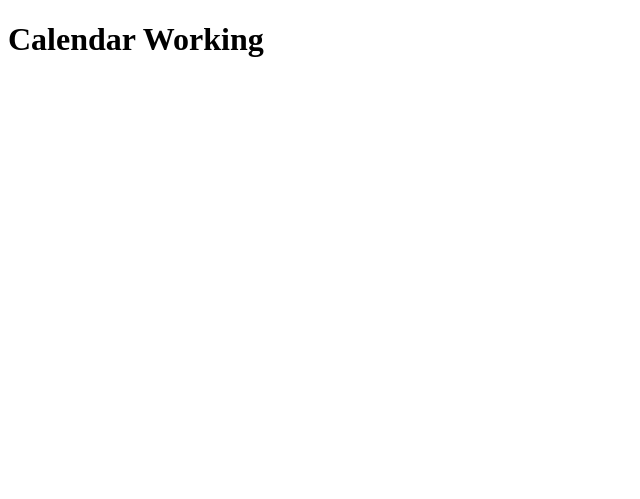
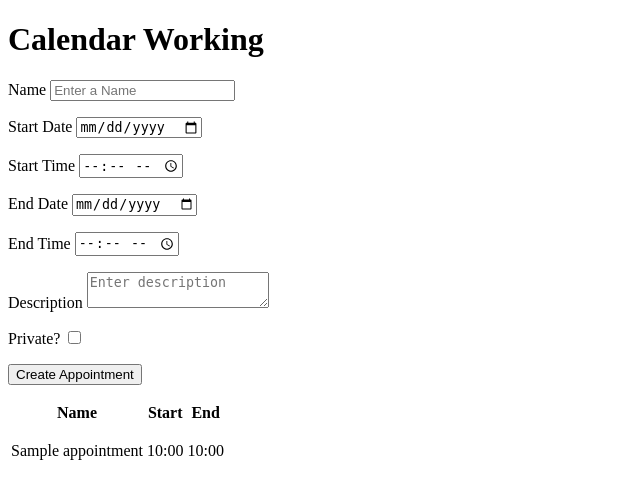
Before and after one commit to anassri/calendar-this-python-flask, a Flask app: page / in a window 1280 px wide. Shown: the top 499 px of the page, without its empty margins (0-640 px from the left). Run offline with Flask 2, Linux system fonts and the light colour scheme; a database or web service that is not in the repository returns one stand-in record (values such as "Sample title"); some libraries are stand-ins or nearby versions.

Commit message:
Create appointment implemented, error validation started

```diff
--- /dev/null
+++ b/app/forms.py
@@ -0,0 +1,30 @@
+# pylint: disable=no-self-argument
+from wtforms.fields import (
+    BooleanField, DateField,
+    StringField, SubmitField,
+    TextAreaField, TimeField
+)
+from flask_wtf import FlaskForm
+from wtforms.validators import DataRequired, ValidationError
+from wtforms.widgets.html5 import DateInput, TimeInput
+from datetime import datetime
+
+
+class AppointmentForm(FlaskForm):
+    name= StringField('Name',validators=[DataRequired()])
+    start_date= DateField('Start Date',validators=[DataRequired()], widget=DateInput())
+    start_time= TimeField('Start Time',validators=[DataRequired()], widget=TimeInput())
+    end_date= DateField('End Date',validators=[DataRequired()], widget=DateInput())
+    end_time= TimeField('End Time',validators=[DataRequired()], widget=TimeInput())
+    description= TextAreaField('Description',validators=[DataRequired()])
+    private= BooleanField('Private')
+    submit= SubmitField('Create Appointment')
+
+    def validate_end_date(form, field):
+        start = datetime.combine(form.start_date.data, form.start_time.data)
+        # end = datetime.combine(field.data, form.end_time.data)
+        print(field)
+        end = datetime.combine(form.end_date.data, form.end_time.data)
+        if start >= end:
+            msg = "End date/time must come after start date/time"
+            raise ValidationError(msg)
--- a/app/routes.py
+++ b/app/routes.py
@@ -1,7 +1,38 @@
-from flask import Blueprint,render_template
+from flask import Blueprint, render_template, request, redirect
+import psycopg2
+import os
+from app.forms import AppointmentForm
 
-bp = Blueprint( 'main', __name__)
+bp = Blueprint('main', __name__)
 
-@bp.route('/')
+CONNECTION_PARAMETERS = {
+    "user": os.environ.get("DB_USER"),
+    "password": os.environ.get("DB_PASS"),
+    "dbname": os.environ.get("DB_NAME"),
+    "host": os.environ.get("DB_HOST"),
+}
+
+@bp.route('/', methods=['GET', 'POST'])
 def main():
-    return render_template('main.html')
+    form = AppointmentForm()
+    if form.validate_on_submit():
+        req = dict(request.form)
+        req['start_datetime'] = req['start_date'] +" " + req['start_time']
+        req['end_datetime'] = req['end_date'] + " " + req['end_time']
+        if not "private" in req:
+            req["private"] = False
+        with psycopg2.connect(**CONNECTION_PARAMETERS) as conn:
+            with conn.cursor() as curs:
+                curs.execute('''INSERT INTO appointments (name, start_datetime, end_datetime, description, private)
+                                values (%(name)s, %(start_datetime)s, %(end_datetime)s, %(description)s, %(private)s);''', req)
+        return redirect("/")
+
+    with psycopg2.connect(**CONNECTION_PARAMETERS) as conn:
+        with conn.cursor() as curs:
+            curs.execute('''SELECT id, name, start_datetime, end_datetime
+                            FROM appointments
+                            ORDER BY start_datetime;''')
+            result = curs.fetchall()
+
+
+    return render_template('main.html', rows=result, form=form)
--- a/app/templates/main.html
+++ b/app/templates/main.html
@@ -7,5 +7,43 @@
 </head>
 <body>
     <h1>Calendar Working</h1>
+    <form method="post" action='/'>
+        <p>{{ form.hidden_tag() }}</p>
+        <p>Name {{ form.name(placeholder='Enter a Name') }}</p>
+        <p>Start Date {{ form.start_date() }}</p>
+        <p> Start Time {{ form.start_time() }}</p>
+        <p>End Date {{ form.end_date() }}</p>
+        <p>End Time {{ form.end_time() }}</p>
+        <p>Description {{ form.description(placeholder='Enter description') }}</p>
+        <p>Private? {{ form.private()}}</p>
+        <p>{{ form.submit()}}</p>
+    </form>
+    <table>
+        <thead>
+            <tr>
+                <th>Name</th>
+                <th>Start</th>
+                <th>End</th>
+            </tr>
+        </thead>
+        <tbody>
+            {% for item in rows %}
+                <tr>
+                    <td>
+                        <p>{{ item[1] }}</p>
+                    </td>
+                    <td>
+                        <p>{{ item[2].strftime("%H:%M") }}</p>
+                    </td>
+                    <td>
+                        <p>{{ item[3].strftime("%H:%M") }}</p>
+                    </td>
+                </tr>
+            {% endfor %}
+            <!-- loop here to create rows -->
+            <!-- use strftime to format date objects -->
+            <!-- loop here to create rows -->
+        </tbody>
+    </table>
 </body>
 </html>
```
